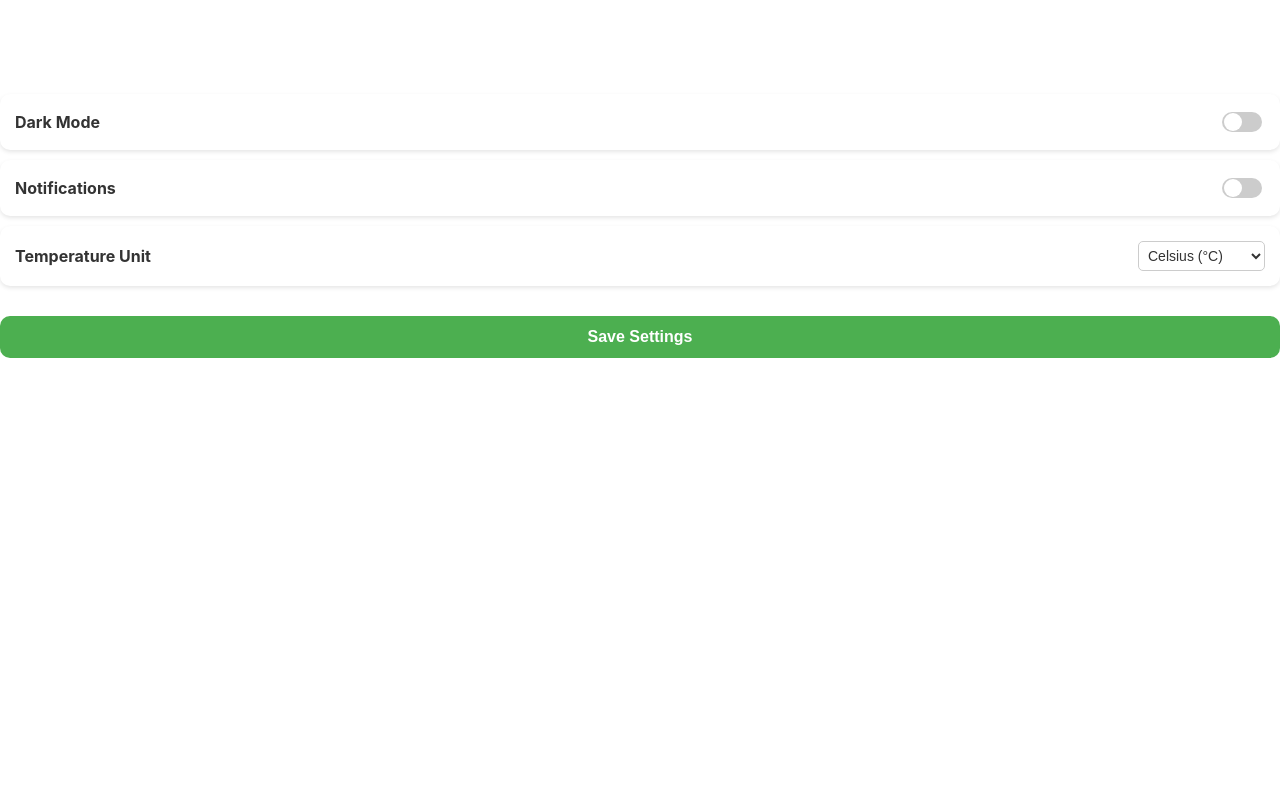
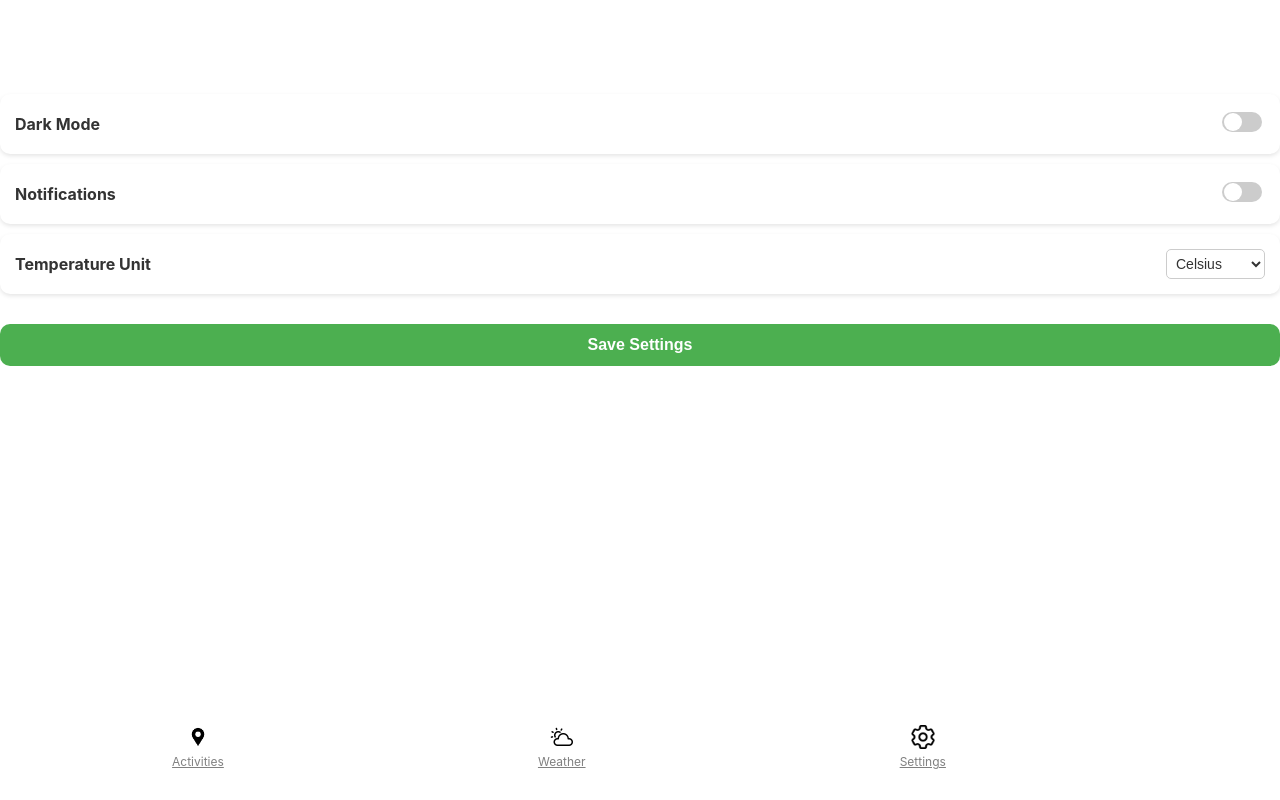
Before and after one commit to Sahin-Halil/Group-WeatherApp, a React (Create React App) app: page /Settings in a window 1280 px wide. Built offline with nearby package versions, Linux system fonts and the light colour scheme.

Commit message:
Update Settings.js

```diff
--- a/src/Settings.js
+++ b/src/Settings.js
@@ -1,60 +1,109 @@
-import React, { useState } from "react";
-import "./Settings.css"; // Import the CSS file
+import React, { useState, useEffect } from 'react';
+import Navbar from './Navbar';
+import './Settings.css';
 
 const Settings = () => {
   const [darkMode, setDarkMode] = useState(false);
   const [notifications, setNotifications] = useState(true);
   const [unit, setUnit] = useState("Celsius");
 
-  const handleSave = () => {
-    alert("Settings Saved!");
-    console.log({ darkMode, notifications, unit });
+
+  useEffect(() => {
+    const savedDarkMode = localStorage.getItem('darkMode') === 'true';
+    const savedNotifications = localStorage.getItem('notifications') === 'true';
+    const savedUnit = localStorage.getItem('unit') || 'Celsius';
+
+    setDarkMode(savedDarkMode);
+    setNotifications(savedNotifications);
+    setUnit(savedUnit);
+
+
+    if (savedDarkMode) {
+      document.body.classList.add('dark-mode');
+    } else {
+      document.body.classList.remove('dark-mode');
+    }
+  }, []);
+
+
+  const saveSettings = () => {
+    localStorage.setItem('darkMode', darkMode);
+    localStorage.setItem('notifications', notifications);
+    localStorage.setItem('unit', unit);
+
+
+    alert("Settings saved!");
+  };
+
+  const handleDarkModeChange = () => {
+    setDarkMode(!darkMode);
+    if (!darkMode) {
+      document.body.classList.add('dark-mode');
+    } else {
+      document.body.classList.remove('dark-mode');
+    }
+  };
+
+  const handleNotificationsChange = () => {
+    setNotifications(!notifications);
+  };
+
+  const handleUnitChange = (event) => {
+    setUnit(event.target.value);
   };
 
   return (
     <div className="settings-container">
+      {/* Navbar */}
+      <Navbar />
+
+      {/* Settings Content */}
       <h1>Settings</h1>
       <ul className="settings-list">
         {/* Dark Mode Toggle */}
         <li className="setting-item">
-          <span className="setting-label">Dark Mode</span>
+          <div className="setting-label">Dark Mode</div>
+          <div className="setting-control">
             <input
               type="checkbox"
               className="setting-toggle"
               checked={darkMode}
-            onChange={() => setDarkMode(!darkMode)}
+              onChange={handleDarkModeChange}
             />
+          </div>
         </li>
 
         {/* Notifications Toggle */}
         <li className="setting-item">
-          <span className="setting-label">Notifications</span>
+          <div className="setting-label">Notifications</div>
+          <div className="setting-control">
             <input
               type="checkbox"
               className="setting-toggle"
               checked={notifications}
-            onChange={() => setNotifications(!notifications)}
+              onChange={handleNotificationsChange}
             />
+          </div>
         </li>
 
         {/* Temperature Unit Selector */}
         <li className="setting-item">
-          <span className="setting-label">Temperature Unit</span>
+          <div className="setting-label">Temperature Unit</div>
+          <div className="setting-control">
             <select
               className="select-dropdown"
               value={unit}
-            onChange={(e) => setUnit(e.target.value)}
+              onChange={handleUnitChange}
             >
-            <option value="Celsius">Celsius (°C)</option>
-            <option value="Fahrenheit">Fahrenheit (°F)</option>
+              <option value="Celsius">Celsius</option>
+              <option value="Fahrenheit">Fahrenheit</option>
+              <option value="Kelvin">Kelvin</option>
             </select>
+          </div>
         </li>
       </ul>
 
-      {/* Save Button */}
-      <button className="save-settings" onClick={handleSave}>
-        Save Settings
-      </button>
+      <button className="save-settings" onClick={saveSettings}>Save Settings</button>
     </div>
   );
 };
```
Lines whose indentation alone changed are shown as unchanged.
